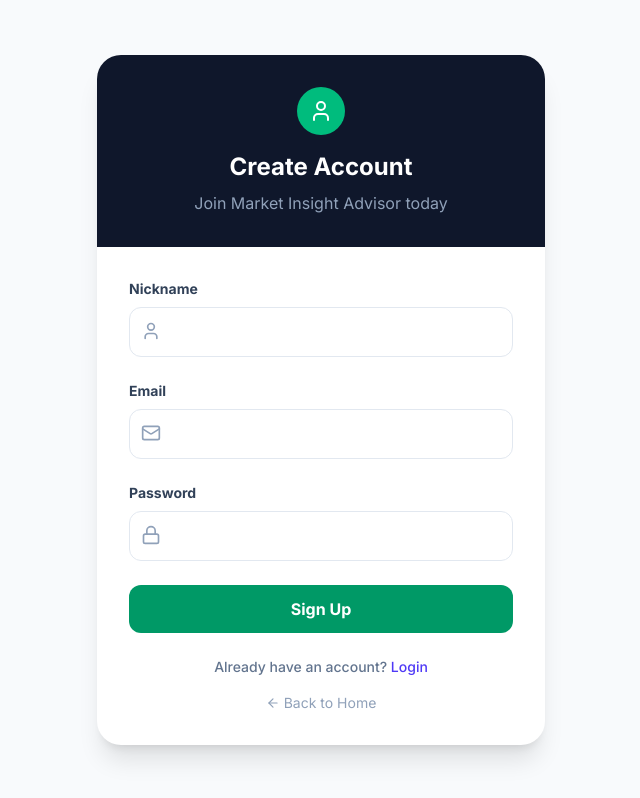
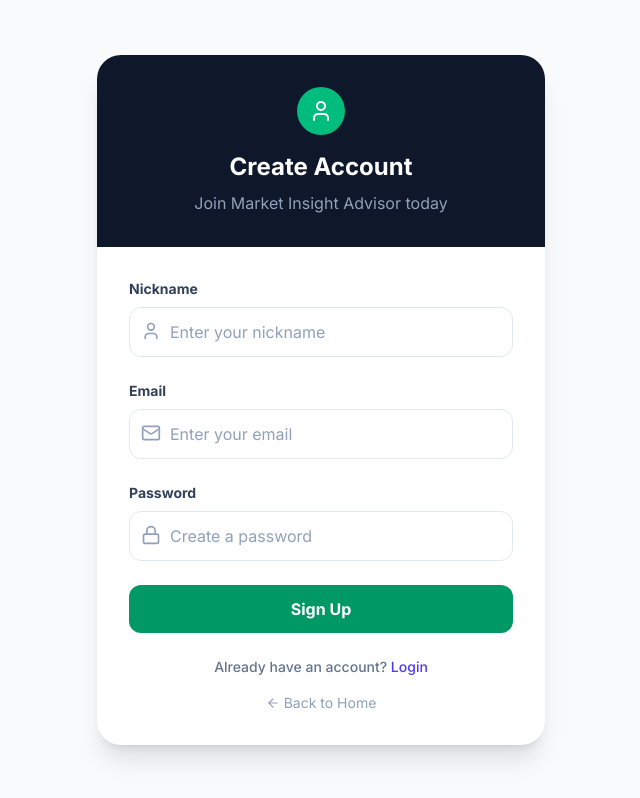
Before and after one commit to tark202020-glitch/financial-advisor-saas, a Next.js app: page /register in a window 1280 px wide. Shown: the whole page, without its empty margins (319-959 px from the left). Built offline with nearby package versions, Linux system fonts and the light colour scheme; no server answers.

Commit message:
V1.194: 로그인/회원가입 입력창 텍스트 색상 수정 (다크모드 가독성)

```diff
--- a/src/app/forgot-password/page.tsx
+++ b/src/app/forgot-password/page.tsx
@@ -64,7 +64,7 @@ export default function ForgotPasswordPage() {
                                 <input
                                     type="email"
                                     required
-                                    className="w-full pl-10 pr-4 py-3 border border-slate-200 rounded-xl focus:ring-2 focus:ring-indigo-500 outline-none transition"
+                                    className="w-full pl-10 pr-4 py-3 border border-slate-200 rounded-xl focus:ring-2 focus:ring-indigo-500 outline-none transition text-slate-900 bg-white placeholder:text-slate-400"
                                     placeholder="Enter your email"
                                     value={email}
                                     onChange={(e) => setEmail(e.target.value)}
--- a/src/app/login/page.tsx
+++ b/src/app/login/page.tsx
@@ -38,7 +38,7 @@ export default function LoginPage() {
                                     name="email"
                                     type="email"
                                     required
-                                    className="w-full pl-10 pr-4 py-3 border border-slate-200 rounded-xl focus:ring-2 focus:ring-indigo-500 outline-none transition"
+                                    className="w-full pl-10 pr-4 py-3 border border-slate-200 rounded-xl focus:ring-2 focus:ring-indigo-500 outline-none transition text-slate-900 bg-white placeholder:text-slate-400"
                                     placeholder="Enter your email"
                                 />
                                 <Mail className="absolute left-3 top-3.5 text-slate-400" size={20} />
@@ -52,7 +52,7 @@ export default function LoginPage() {
                                     name="password"
                                     type="password"
                                     required
-                                    className="w-full pl-10 pr-4 py-3 border border-slate-200 rounded-xl focus:ring-2 focus:ring-indigo-500 outline-none transition"
+                                    className="w-full pl-10 pr-4 py-3 border border-slate-200 rounded-xl focus:ring-2 focus:ring-indigo-500 outline-none transition text-slate-900 bg-white placeholder:text-slate-400"
                                     placeholder="Enter your password"
                                 />
                                 <Lock className="absolute left-3 top-3.5 text-slate-400" size={20} />
--- a/src/app/register/page.tsx
+++ b/src/app/register/page.tsx
@@ -90,7 +90,7 @@ export default function RegisterPage() {
                                 <input
                                     type="text"
                                     required
-                                    className="w-full pl-10 pr-4 py-3 border border-slate-200 rounded-xl focus:ring-2 focus:ring-emerald-500 outline-none transition"
+                                    className="w-full pl-10 pr-4 py-3 border border-slate-200 rounded-xl focus:ring-2 focus:ring-emerald-500 outline-none transition text-slate-900 bg-white placeholder:text-slate-400"
                                     placeholder="Enter your nickname"
                                     value={nickname}
                                     onChange={(e) => setNickname(e.target.value)}
@@ -105,7 +105,7 @@ export default function RegisterPage() {
                                 <input
                                     type="email"
                                     required
-                                    className="w-full pl-10 pr-4 py-3 border border-slate-200 rounded-xl focus:ring-2 focus:ring-emerald-500 outline-none transition"
+                                    className="w-full pl-10 pr-4 py-3 border border-slate-200 rounded-xl focus:ring-2 focus:ring-emerald-500 outline-none transition text-slate-900 bg-white placeholder:text-slate-400"
                                     placeholder="Enter your email"
                                     value={email}
                                     onChange={(e) => setEmail(e.target.value)}
@@ -121,7 +121,7 @@ export default function RegisterPage() {
                                     type="password"
                                     required
                                     minLength={6}
-                                    className="w-full pl-10 pr-4 py-3 border border-slate-200 rounded-xl focus:ring-2 focus:ring-emerald-500 outline-none transition"
+                                    className="w-full pl-10 pr-4 py-3 border border-slate-200 rounded-xl focus:ring-2 focus:ring-emerald-500 outline-none transition text-slate-900 bg-white placeholder:text-slate-400"
                                     placeholder="Create a password"
                                     value={password}
                                     onChange={(e) => setPassword(e.target.value)}
--- a/src/app/update-password/page.tsx
+++ b/src/app/update-password/page.tsx
@@ -88,7 +88,7 @@ export default function UpdatePasswordPage() {
                                     type="password"
                                     required
                                     minLength={6}
-                                    className="w-full pl-10 pr-4 py-3 border border-slate-200 rounded-xl focus:ring-2 focus:ring-indigo-500 outline-none transition"
+                                    className="w-full pl-10 pr-4 py-3 border border-slate-200 rounded-xl focus:ring-2 focus:ring-indigo-500 outline-none transition text-slate-900 bg-white placeholder:text-slate-400"
                                     placeholder="New password"
                                     value={password}
                                     onChange={(e) => setPassword(e.target.value)}
@@ -104,7 +104,7 @@ export default function UpdatePasswordPage() {
                                     type="password"
                                     required
                                     minLength={6}
-                                    className="w-full pl-10 pr-4 py-3 border border-slate-200 rounded-xl focus:ring-2 focus:ring-indigo-500 outline-none transition"
+                                    className="w-full pl-10 pr-4 py-3 border border-slate-200 rounded-xl focus:ring-2 focus:ring-indigo-500 outline-none transition text-slate-900 bg-white placeholder:text-slate-400"
                                     placeholder="Confirm new password"
                                     value={confirmPassword}
                                     onChange={(e) => setConfirmPassword(e.target.value)}
```
